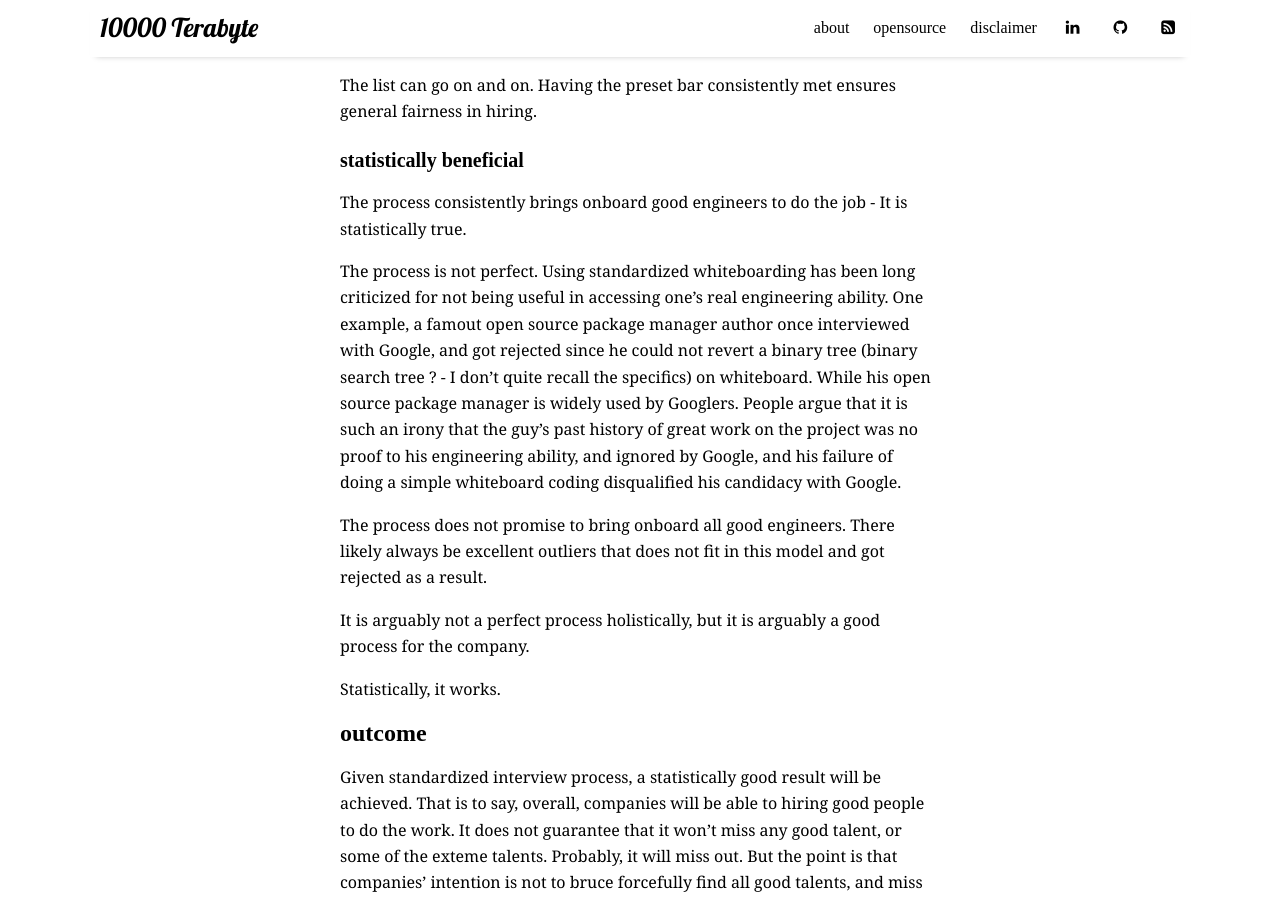
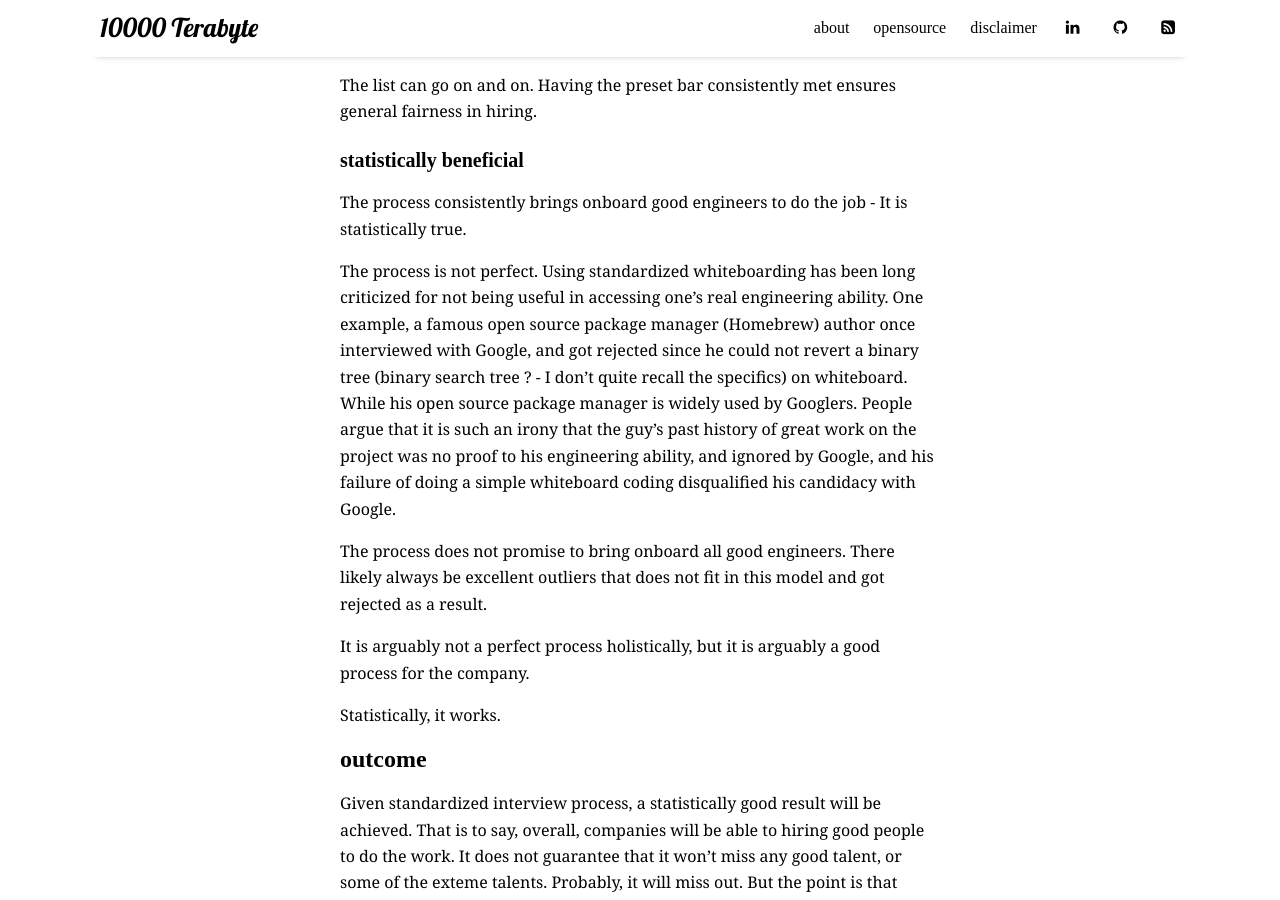
Before and after one commit to 10000TB/10000TB.github.io, a Jekyll site: the page built from _posts/2019-11-23-My-2-cents-on-tech-interviews.md, in a window 1280 px wide and 900 px high, scrolled down 2278 px. Built offline with Jekyll 4.4.1, drawn with Linux system fonts in a browser that asks for light colours; nearby versions of some CDN libraries; some web fonts are replaced; comment, search, counter and statistics services are not loaded.

Commit message:
[2 cents interview] typo fix, and add clarification to pkg manager story.

```diff
--- a/_posts/2019-11-23-My-2-cents-on-tech-interviews.md
+++ b/_posts/2019-11-23-My-2-cents-on-tech-interviews.md
@@ -55,7 +55,7 @@ The list can go on and on. Having the preset bar consistently met ensures genera
 The process consistently brings onboard good engineers to do the job - It is statistically true.
 
 The process is not perfect. Using standardized whiteboarding has been long criticized for not being useful in accessing one's real
-engineering ability. One example, a famout open source package manager author once interviewed with Google, and got rejected since
+engineering ability. One example, a famous open source package manager (Homebrew) author once interviewed with Google, and got rejected since
 he could not revert a binary tree (binary search tree ? - I don't quite recall the specifics) on whiteboard. While his open source
 package manager is widely used by Googlers. People argue that it is such an irony that the guy's past history of great work on the
 project was no proof to his engineering ability, and ignored by Google, and his failure of doing a simple whiteboard coding disqualified
```
